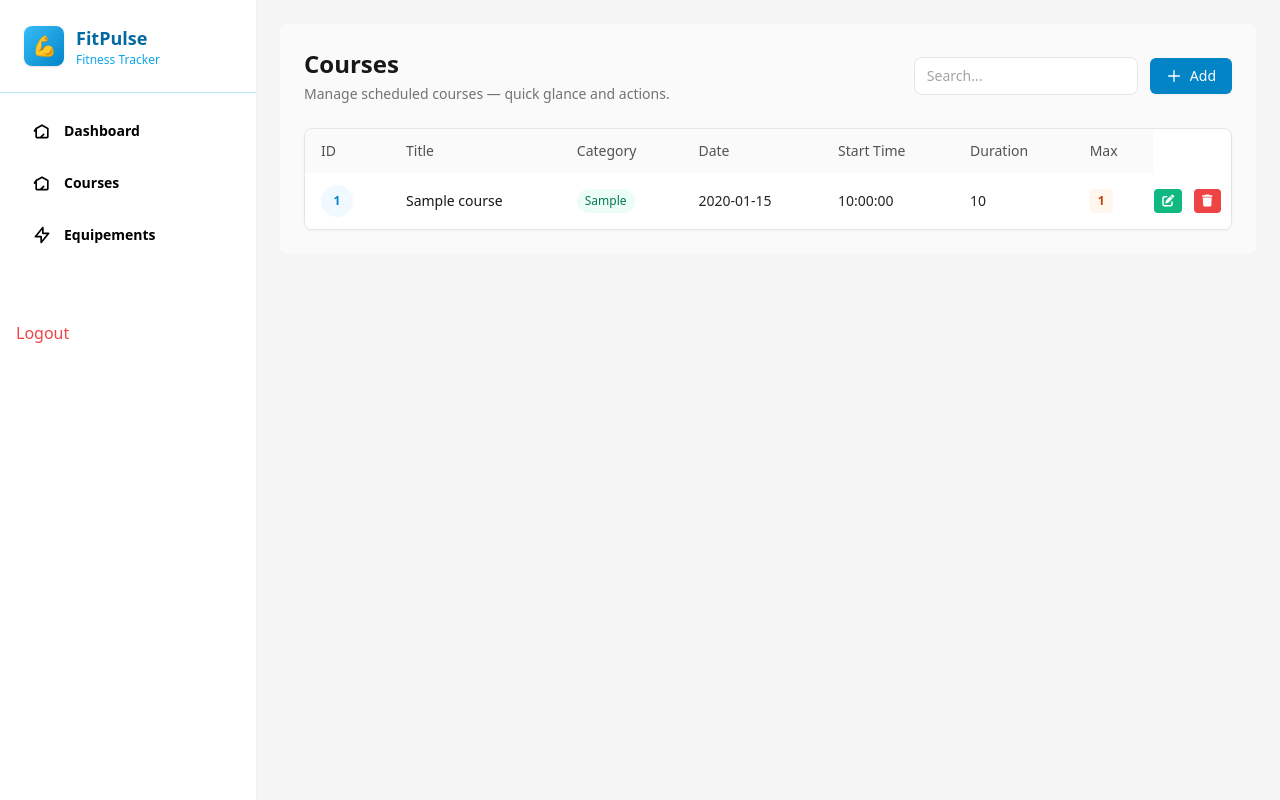
After one commit to abderrahmane140/FItness_project, a PHP site: page /pages/Courses.php in a window 1280 px wide. The commit adds this page. Run offline with PHP 8.4, Linux system fonts and the light colour scheme; the visitor is signed in with stand-in values (Sample User, id 1); tables that the repository leaves empty hold one stand-in row (values such as "Sample post"); some libraries are stand-ins or nearby versions.

Commit message:
improve the structure of the project

```diff
--- a/database.sql
+++ b/database.sql
@@ -59,7 +59,7 @@ INSERT INTO users (username, email, password, role_id) VALUES
 ('ahmed', 'ahmed@example.com', 'password123', 1),  -- admin
 ('hassan', 'hassan@example.com', 'password123', 2),      -- user
 ('aymen', 'aymen@example.com', 'password123', 2); -- user
-
+--bsarabderrahmane01@gmail.com  password123
 
 --courses table
 INSERT INTO courses (title, category, date, start_hour, duration, max_participants) VALUES
--- a/inc/header.php
+++ b/inc/header.php
@@ -1,4 +1,5 @@
-<?php include 'config/database.php'?>
+<?php include __DIR__ . '/../config/database.php'; ?>
+
 
 <!DOCTYPE html>
 <html lang="en">
@@ -29,7 +30,7 @@
 <div class="flex h-screen overflow-hidden">
 
     <!-- Sidebar -->
-    <aside class="w-64 bg-white   overflow-y-auto shadow-sm">
+    <aside class="w-64 bg-white overflow-y-auto shadow-sm">
 
         <!-- Sidebar Header -->
         <div class="p-6 border-b border-sky-200 bg-white">
@@ -49,21 +50,22 @@
         <nav class="p-4">
             <div class="mb-8">
 
-               <a href="index.php" class="hover:bg-sky-50 rounded-md font-bold flex items-center gap-3 px-4 py-3 mb-2 text-black">
+               <a href="/index.php" class="hover:bg-sky-50 rounded-md font-bold flex items-center gap-3 px-4 py-3 mb-2 text-black">
                     <svg class="w-5 h-5 text-black" fill="none" stroke="currentColor" viewBox="0 0 24 24">
                         <path stroke-linecap="round" stroke-linejoin="round" stroke-width="2" d="M3 12l2-3m0 0l7-4 7 4M5 9v10a1 1 0 001 1h12a1 1 0 001-1V9m-9 11l4-4"></path>
                     </svg>
                     <span class="text-sm">Dashboard</span>
+
                 </a>
 
-                <a href="/Courses.php" class="rounded-md hover:bg-sky-50 font-bold flex items-center gap-3 px-4 py-3 mb-2 text-black">
+                <a href="../pages/Courses.php" class="rounded-md hover:bg-sky-50 font-bold flex items-center gap-3 px-4 py-3 mb-2 text-black">
                     <svg class="w-5 h-5 text-black" fill="none" stroke="currentColor" viewBox="0 0 24 24">
                         <path stroke-linecap="round" stroke-linejoin="round" stroke-width="2" d="M3 12l2-3m0 0l7-4 7 4M5 9v10a1 1 0 001 1h12a1 1 0 001-1V9m-9 11l4-4"></path>
                     </svg>
                     <span class="text-sm">Courses</span>
                 </a>
 
-                <a href="/equipments.php" class="flex items-center gap-3 px-4 py-3 rounded-md font-bold  mb-2 hover:bg-sky-50 text-black">
+                <a href="../pages/equipments.php" class="flex items-center gap-3 px-4 py-3 rounded-md font-bold  mb-2 hover:bg-sky-50 text-black">
                     <svg class="w-5 h-5 text-black" fill="none" stroke="currentColor" viewBox="0 0 24 24">
                         <path stroke-linecap="round" stroke-linejoin="round" stroke-width="2" d="M13 10V3L4 14h7v7l9-11h-7z"></path>
                     </svg>
@@ -75,7 +77,12 @@
 
 
 
+
+
         </nav>
+
+
+        <a href="../auth/logout.php" class="p-4 block text-red-500 hover:text-red-400">Logout</a>
 
     </aside>
 
--- /dev/null
+++ b/pages/Courses.php
@@ -0,0 +1,239 @@
+<?php
+require __DIR__ . '/../inc/header.php';
+
+
+session_start();
+if(!isset($_SESSION['user'])){
+  header("Location: ../pages/login.php");
+  exit();
+}
+
+
+
+    $sql_query = 'SELECT * FROM courses';
+    $courses = mysqli_query($conn, $sql_query);
+    $results = mysqli_fetch_all($courses, MYSQLI_ASSOC);
+
+
+    if($_SERVER['REQUEST_METHOD'] === 'POST'){
+        $id = intval($_POST['id'] ?? 0);
+        $title = mysqli_real_escape_string($conn, $_POST['title'] ?? '');
+        $category = mysqli_real_escape_string($conn, $_POST['category'] ?? '');
+        $date = $_POST['date'] ?? '';
+        $start_hour = mysqli_real_escape_string($conn, $_POST['start_hour'] ?? '');
+        $duration = mysqli_real_escape_string($conn, $_POST['duration'] ?? '');
+        $max_participants = intval($_POST['max_participants'] ?? 0);
+
+
+        if($title && $category && $date && $start_hour && $duration && $max_participants){
+            if($id > 0){
+                $sql = "UPDATE courses SET
+                        title='$title',
+                        category='$category',
+                        date='$date',
+                        start_hour='$start_hour',
+                        duration='$duration',
+                        max_participants=$max_participants
+                        WHERE id=$id";
+            }else {
+                $sql = "INSERT INTO courses (title, category, date, start_hour, duration, max_participants)
+                VALUES ('$title', '$category', '$date', '$start_hour', '$duration', $max_participants)";
+            }
+
+
+            mysqli_query($conn, $sql);
+            header("location: " .$_SERVER['PHP_SELF']);
+            exit;
+        }
+
+    }
+
+    //delete fun
+
+    if($_SERVER['REQUEST_METHOD'] === 'POST' && isset($_POST['delete_id'])){
+        $delete_id = intval($_POST['delete_id']);
+        $sql_delete = "DELETE FROM courses WHERE id = $delete_id ";
+        mysqli_query($conn, $sql_delete);
+        header('Location: '. $_SERVER['PHP_SELF']);
+        exit;
+    }
+
+
+?>
+
+
+
+<section class="fixed inset-0 z-50 hidden items-center justify-center bg-black/50" id="modal">
+    <div class="w-full sm:max-w-md modal-card bg-white rounded-2xl p-6 shadow-2xl mx-4">
+        <div class="flex items-center justify-between mb-4">
+            <h3 class="text-lg font-semibold text-green-600" id="modal-title">Create Course</h3>
+            <button id="closeBtn" class="text-slate-400 hover:text-slate-600 text-2xl">&times;</button>
+        </div>
+
+        <form class="space-y-3" id="form" method="POST">
+            <input type="hidden" name="id" id="course-id" value="0">
+
+            <input class="w-full rounded border px-3 py-2" placeholder="Title" name="title" id="title" type="text" required />
+            <input class="w-full rounded border px-3 py-2" placeholder="Category" name="category" id="category" type="text" required />
+            <input class="w-full rounded border px-3 py-2" placeholder="Date" type="date" name="date" id="date" required />
+            <input class="w-full rounded border px-3 py-2" placeholder="Start hour" type="text" name="start_hour" id="start_hour" required />
+            <input class="w-full rounded border px-3 py-2" placeholder="Duration" type="text" name="duration" id="duration" required />
+            <input class="w-full rounded border px-3 py-2" placeholder="Max participants" type="number" name="max_participants" id="max_participants" required />
+
+            <button type="submit" class="w-full bg-sky-600 text-white rounded px-3 py-2" id="submit-btn">Save</button>
+        </form>
+    </div>
+</section>
+
+<div class="w-full bg-neutral-50 p-6 rounded-lg">
+  <!-- Header Section -->
+  <div class="flex items-center justify-between mb-6">
+    <div>
+      <h1 class="text-2xl font-semibold text-neutral-900 mb-1">Courses</h1>
+      <p class="text-sm text-neutral-500">Manage scheduled courses — quick glance and actions.</p>
+    </div>
+
+    <div class="flex items-center gap-3">
+      <!-- lightweight search (optional visually only) -->
+      <input type="text" placeholder="Search..." class="hidden md:inline-block w-56 px-3 py-2 rounded-lg border border-neutral-200 bg-white text-sm placeholder:text-neutral-400 focus:outline-none focus:ring-2 focus:ring-sky-200" />
+
+      <button id="btnOpen" class="inline-flex items-center gap-2 bg-sky-600 hover:bg-sky-700 text-white rounded-md px-4 py-2 text-sm font-medium shadow-sm">
+        <svg class="w-4 h-4" viewBox="0 0 24 24" fill="none" stroke="currentColor"><path stroke-linecap="round" stroke-linejoin="round" stroke-width="2" d="M12 4v16m8-8H4"></path></svg>
+        Add
+      </button>
+    </div>
+  </div>
+
+  <!-- Table Container -->
+  <div class="overflow-x-auto rounded-lg shadow-sm border border-neutral-200 bg-white">
+    <table class="w-full text-sm">
+      <!-- Table Header (sticky on top) -->
+      <thead class="bg-neutral-50">
+        <tr>
+          <th class="px-4 py-3 text-left font-medium text-neutral-600">ID</th>
+          <th class="px-4 py-3 text-left font-medium text-neutral-600">Title</th>
+          <th class="px-4 py-3 text-left font-medium text-neutral-600 hidden sm:table-cell">Category</th>
+          <th class="px-4 py-3 text-left font-medium text-neutral-600">Date</th>
+          <th class="px-4 py-3 text-left font-medium text-neutral-600 hidden md:table-cell">Start Time</th>
+          <th class="px-4 py-3 text-left font-medium text-neutral-600 hidden lg:table-cell">Duration</th>
+          <th class="px-4 py-3 text-left font-medium text-neutral-600">Max</th>
+        </tr>
+      </thead>
+
+      <!-- Table Body -->
+      <tbody class="divide-y divide-neutral-100">
+        <?php foreach($results as $result) { ?>
+          <tr class="bg-white hover:bg-neutral-50 transition-colors">
+            <!-- ID Column -->
+            <td class="px-4 py-3 align-middle">
+              <span class="inline-flex items-center justify-center w-8 h-8 bg-sky-50 text-sky-600 rounded-full text-xs font-semibold">
+                <?php echo htmlspecialchars($result['id']); ?>
+              </span>
+            </td>
+
+            <!-- Title Column -->
+            <td class="px-4 py-3 align-middle">
+              <p class="font-medium text-neutral-900">
+                <?php echo htmlspecialchars($result['title']); ?>
+              </p>
+              <p class="text-xs text-neutral-400 mt-1 sm:hidden"><?php echo htmlspecialchars($result['category']); ?></p>
+            </td>
+
+            <!-- Category Column -->
+            <td class="px-4 py-3 align-middle hidden sm:table-cell">
+              <?php if (!empty($result['category'])) { ?>
+                <span class="inline-flex items-center px-2 py-1 rounded-full text-xs font-medium bg-emerald-50 text-emerald-700">
+                  <?php echo htmlspecialchars($result['category']); ?>
+                </span>
+              <?php } else { ?>
+                <span class="text-xs text-neutral-400">—</span>
+              <?php } ?>
+            </td>
+
+            <!-- Date Column -->
+            <td class="px-4 py-3 align-middle">
+              <p class="text-neutral-800"><?php echo $result['date']; ?></p>
+            </td>
+
+            <!-- Start Hour Column -->
+            <td class="px-4 py-3 align-middle hidden md:table-cell">
+              <p class="text-neutral-800 font-medium"><?php echo $result['start_hour']; ?></p>
+            </td>
+
+            <!-- Duration Column -->
+            <td class="px-4 py-3 align-middle hidden lg:table-cell">
+              <p class="text-neutral-800"><?php echo $result['duration']; ?></p>
+            </td>
+
+            <!-- Max Participants Column -->
+            <td class="px-4 py-3 align-middle">
+              <div class="flex items-center gap-2">
+                <span class="px-2 py-1 bg-orange-50 text-orange-700 rounded text-xs font-semibold">
+                  <?php echo $result['max_participants']; ?>
+                </span>
+              </div>
+            </td>
+            <!-- edit button  -->
+            <td>
+                <button class="edit-btn bg-emerald-500 text-white px-2 py-1 rounded text-xs"
+                    data-id="<?php echo $result['id']; ?>"
+                    data-title="<?php echo htmlspecialchars($result['title']); ?>"
+                    data-category="<?php echo htmlspecialchars($result['category']); ?>"
+                    data-date="<?php echo $result['date']; ?>"
+                    data-start_hour="<?php echo $result['start_hour']; ?>"
+                    data-duration="<?php echo $result['duration']; ?>"
+                    data-max_participants="<?php echo $result['max_participants']; ?>"><i class="fas fa-edit"></i></button>
+            </td>
+            <td>
+                <form action="" method="POST">
+                    <input type="hidden" name="delete_id" value="<?php echo $result['id']?>">
+                    <button type="submit" class="delete-btn bg-red-500 text-white px-2 py-1 rounded text-xs">
+                        <i class="fas fa-trash"></i>
+                    </button>
+                </form>
+            </td>
+          </tr>
+        <?php } ?>
+      </tbody>
+    </table>
+  </div>
+</div>
+
+<script>
+const btnOpen = document.getElementById('btnOpen');
+const btnClose = document.getElementById('closeBtn');
+const modal = document.getElementById('modal');
+const modalTitle = document.getElementById('modal-title');
+const form = document.getElementById('form');
+const courseIdInput = document.getElementById('course-id');
+
+    btnOpen.addEventListener('click', () => {
+        modal.classList.remove('hidden');
+        modal.classList.add('flex');
+        modalTitle.innerText = "Create Course";
+        courseIdInput.value = 0;
+        form.reset();
+    });
+
+    btnClose.addEventListener('click', () => {
+        modal.classList.remove('flex');
+        modal.classList.add('hidden');
+    });
+
+    // Edit buttons
+    document.querySelectorAll('.edit-btn').forEach(btn => {
+        btn.addEventListener('click', () => {
+            modal.classList.remove('hidden');
+            modal.classList.add('flex');
+            modalTitle.innerText = "Update Course";
+
+            courseIdInput.value = btn.dataset.id;
+            form.title.value = btn.dataset.title;
+            form.category.value = btn.dataset.category;
+            form.date.value = btn.dataset.date;
+            form.start_hour.value = btn.dataset.start_hour;
+            form.duration.value = btn.dataset.duration;
+            form.max_participants.value = btn.dataset.max_participants;
+        });
+    });
+</script>
```
Also changed, not shown: index.php (+10 -3 lines), pages/equipments.php (added, +227 -0 lines).
